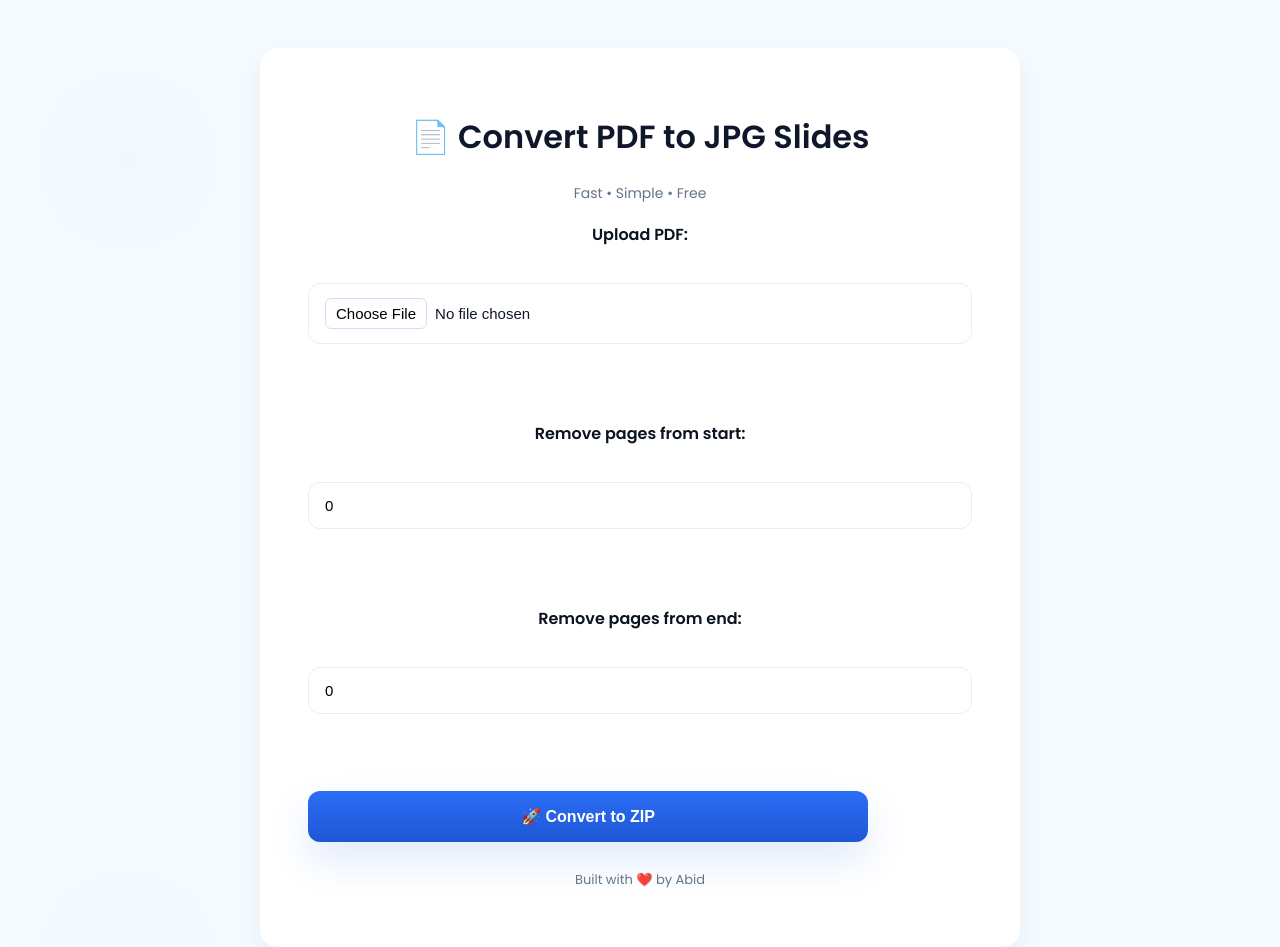
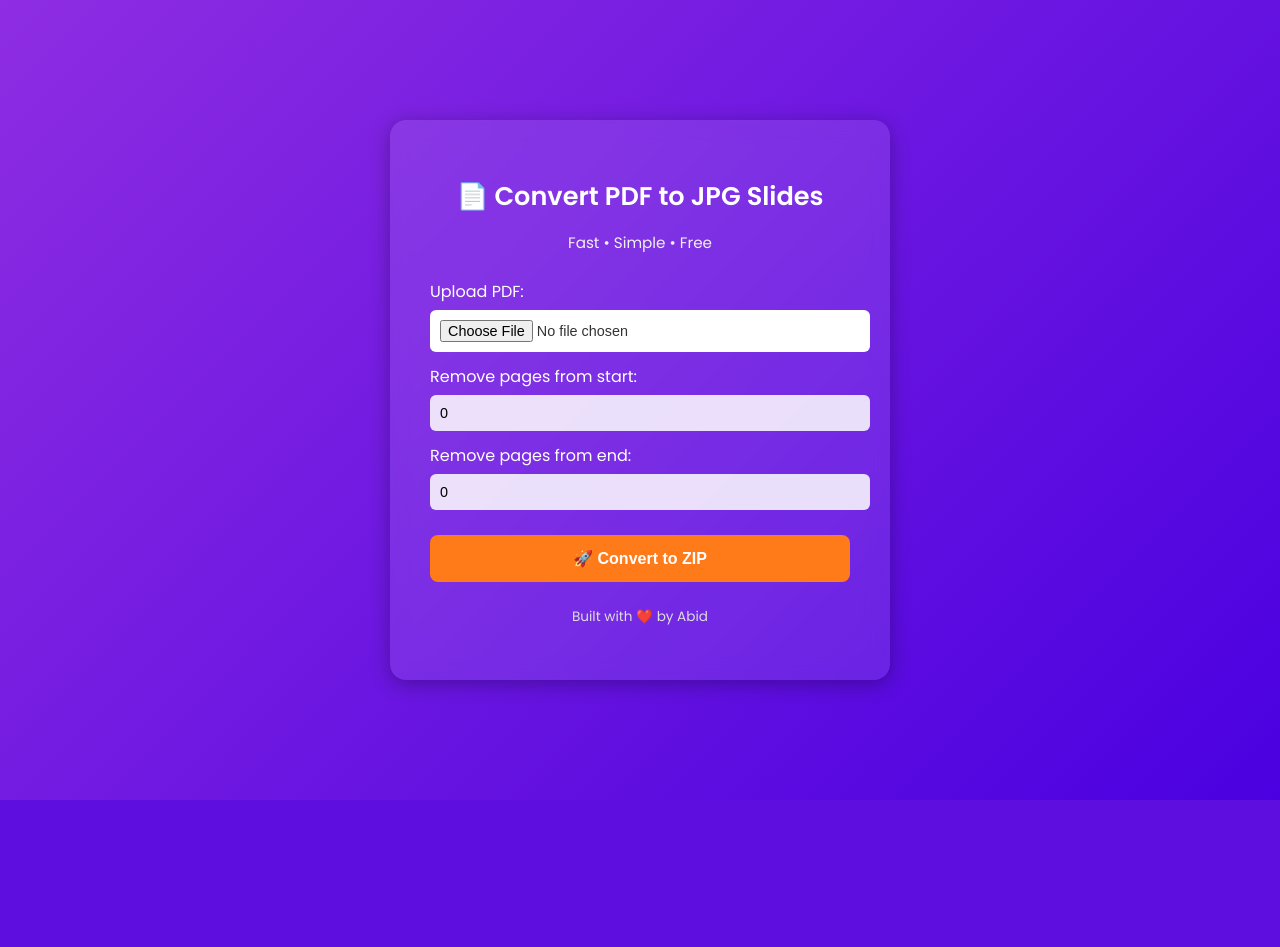
Before and after one commit to abid55570/pdf-to-jepg-zip, a Flask app: page / in a window 1280 px wide. After the commit the page ends 800 px from the top, so only its background shows below. Run offline with Flask 3, Linux system fonts and the light colour scheme.

Commit message:
Revamp styles with gradient background and glassmorphism

```diff
--- a/static/styles.css
+++ b/static/styles.css
@@ -1,94 +1,101 @@
-/* static/styles.css - vibrant card + big blue CTA */
-:root{
-  --bg: #f6fbff;
-  --card: #fff;
-  --primary: #2b6ef6;
-  --primary-2: #1e56d4;
-  --muted: #64748b;
-  --radius: 14px;
-  --shadow-1: 0 10px 30px rgba(15,23,42,0.06);
-  --shadow-2: 0 18px 40px rgba(37,99,235,0.14);
-  font-family: "Poppins", system-ui, -apple-system, "Segoe UI", Roboto, "Helvetica Neue", Arial;
+/* Full-screen purple gradient background */
+body {
+  font-family: 'Poppins', sans-serif;
+  background: linear-gradient(135deg, #8e2de2, #4a00e0);
+  color: #fff;
+  margin: 0;
+  height: 100vh;
+  display: flex;
+  align-items: center;
+  justify-content: center;
 }
 
-*{box-sizing:border-box}
-html,body{height:100%}
-body{
-  margin:0;
-  background: radial-gradient( circle at 10% 20%, rgba(37,99,235,0.02), transparent 10%), var(--bg);
-  display:flex;
-  justify-content:center;
-  align-items:flex-start;
-  padding:48px 20px;
-  color:#0f172a;
-  -webkit-font-smoothing:antialiased;
-  -moz-osx-font-smoothing:grayscale;
+/* Main container (Glassmorphism card) */
+.container {
+  background: rgba(255, 255, 255, 0.1);
+  padding: 40px;
+  border-radius: 16px;
+  text-align: center;
+  box-shadow: 0 4px 20px rgba(0, 0, 0, 0.3);
+  backdrop-filter: blur(10px);
+  width: 90%;
+  max-width: 420px;
+  animation: fadeIn 0.8s ease;
 }
 
-/* page container */
-.page-wrap{width:100%; display:flex; justify-content:center}
-.container{
-  width:100%;
-  max-width:760px;
-  background:var(--card);
-  border-radius:18px;
-  padding:44px 48px;
-  box-shadow: var(--shadow-1);
-  text-align:center;
-  position:relative;
+/* Fade-in animation */
+@keyframes fadeIn {
+  from { opacity: 0; transform: translateY(20px); }
+  to { opacity: 1; transform: translateY(0); }
 }
 
-/* header */
-.header{display:flex; align-items:center; justify-content:center; gap:12px; margin-bottom:8px}
-.emoji{
-  width:38px;height:38px;border-radius:8px;
-  display:flex;align-items:center;justify-content:center;
-  background:linear-gradient(180deg,#f3f0ff,#efeafe);
-  box-shadow: 0 4px 10px rgba(99,102,241,0.08);
-  font-size:18px;
+/* Title */
+h1 {
+  font-weight: 600;
+  margin-bottom: 5px;
+  font-size: 1.6rem;
 }
-.title-wrap h1{
-  margin:0;
-  font-size:26px;
-  font-weight:700;
-  letter-spacing:-0.2px;
+
+/* Subtitle */
+.subtitle {
+  font-size: 0.95rem;
+  color: #f0f0f0;
+  margin-bottom: 25px;
 }
-.subtitle{margin:6px 0 18px;color:var(--muted);font-size:14px}
 
-/* form */
-.upload-form{display:flex;flex-direction:column;gap:26px;margin-top:18px}
-.field{display:flex;flex-direction:column;align-items:stretch;text-align:left}
-.input-label{font-weight:700;margin-bottom:10px;color:#0b1220}
-.upload-form input[type="file"],
-.upload-form input[type="number"]{
-  padding:14px 16px;border-radius:12px;border:1px solid #e6eefb;font-size:15px;background:#fff;
-  transition:box-shadow .12s ease, border-color .12s ease;
+/* Form Labels */
+.input-label,
+label {
+  display: block;
+  margin-top: 12px;
+  font-weight: 500;
+  text-align: left;
 }
-.upload-form input[type="file"]::-webkit-file-upload-button{
-  padding:6px 10px;margin-right:8px;border-radius:6px;border:1px solid #cfdffa;background:#fff;
+
+/* Inputs */
+input[type="file"],
+input[type="number"] {
+  width: 100%;
+  padding: 10px;
+  margin-top: 6px;
+  border: none;
+  border-radius: 6px;
+  outline: none;
+  font-size: 0.9rem;
 }
-.upload-form input:focus{outline:none;border-color:var(--primary);box-shadow:0 8px 30px rgba(37,99,235,0.08)}
 
-/* CTA button - large blue with glow */
-.cta{display:flex;justify-content:center;margin-top:6px}
-.btn{
-  width:100%;
-  max-width:560px;
-  padding:16px 22px;border-radius:12px;border:none;
-  background:linear-gradient(180deg,var(--primary),var(--primary-2));
-  color:#fff;font-weight:700;font-size:16px;cursor:pointer;
-  box-shadow: var(--shadow-2);
-  transition:transform .12s ease, box-shadow .12s ease;
+input[type="file"] {
+  background: #fff;
+  color: #333;
 }
-.btn:hover{transform:translateY(-4px);box-shadow:0 26px 60px rgba(37,99,235,0.18)}
-.btn:active{transform:translateY(-1px)}
 
-/* footer */
-.footer{margin-top:28px;color:var(--muted);font-size:13px}
-.footer span{color:#ef4444}
+input[type="number"] {
+  background: rgba(255, 255, 255, 0.85);
+}
 
-/* responsive */
-@media (max-width:640px){
-  .container{padding:28px 20px;border-radius:14px}
-  .btn{max-width:100%}
+/* Button (Orange glow button) */
+.btn {
+  margin-top: 25px;
+  padding: 14px 20px;
+  border: none;
+  border-radius: 8px;
+  background: #ff7a18;
+  color: white;
+  font-weight: 600;
+  font-size: 1rem;
+  cursor: pointer;
+  transition: 0.3s ease;
+  width: 100%;
 }
+
+.btn:hover {
+  background: #ff5200;
+  transform: scale(1.05);
+}
+
+/* Footer */
+.footer {
+  margin-top: 25px;
+  font-size: 0.85rem;
+  color: #ddd;
+}
```
